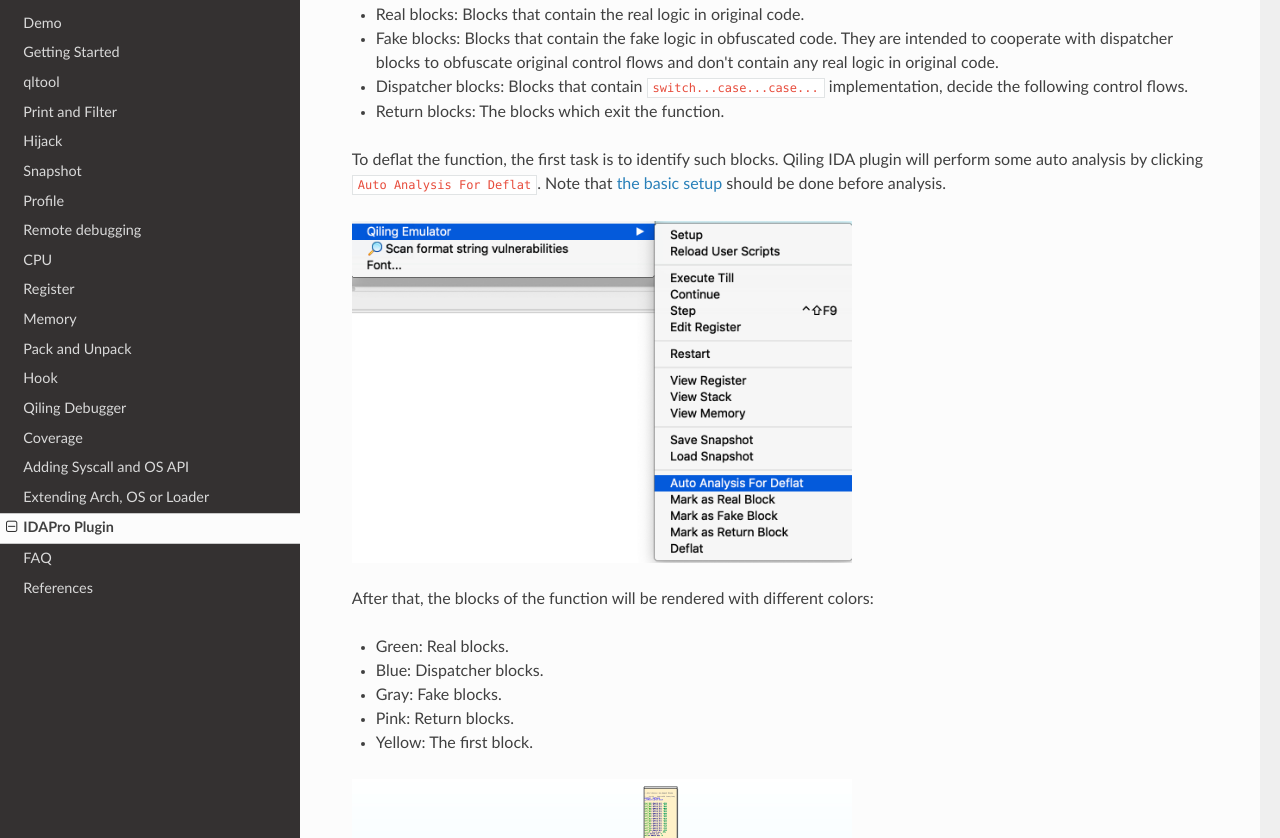
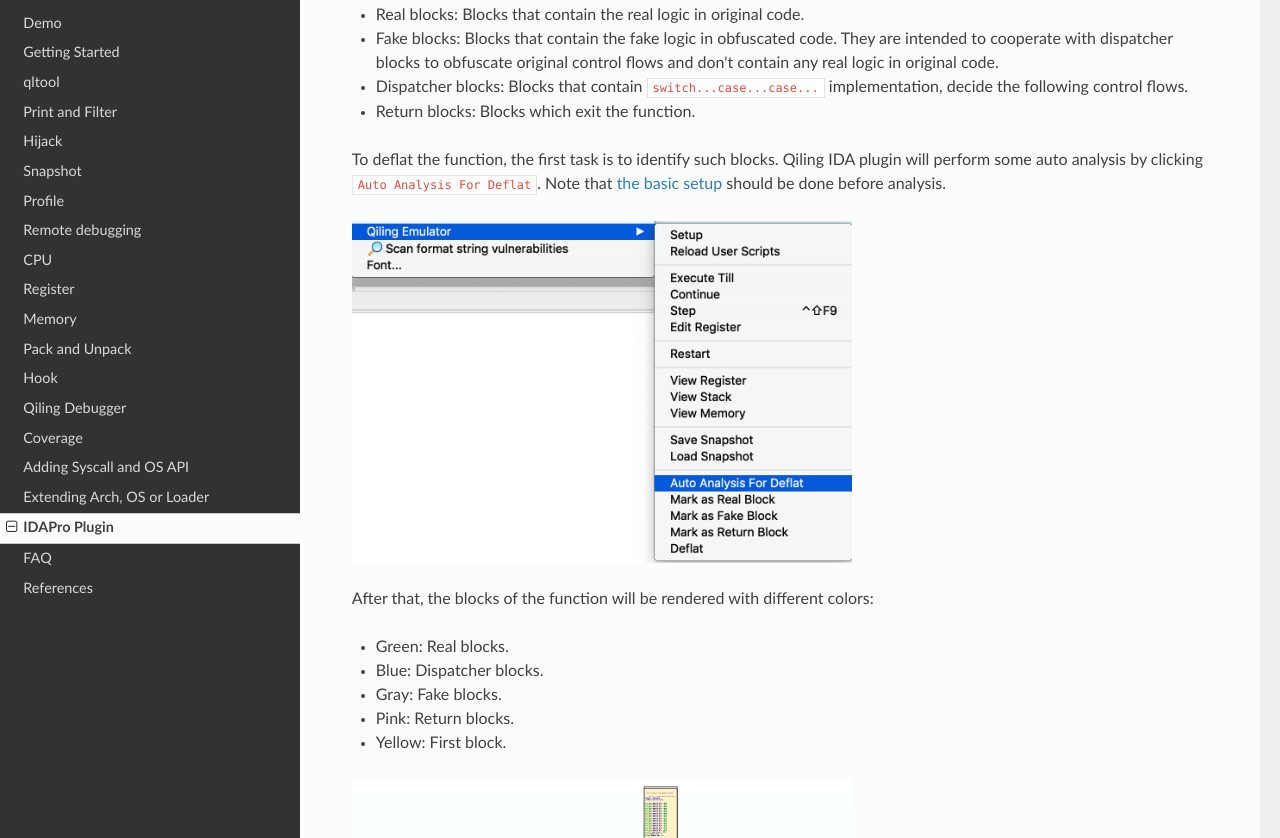
Before and after one commit to qilingframework/rtfd.io, an MkDocs documentation site: the page built from docs/ida.md, in a window 1280 px wide and 1400 px high, scrolled down 9727 px. Shown: the part 156-994 px from the top of the window. Built offline with MkDocs 1.6.1, drawn with Linux system fonts in a browser that asks for light colours; nearby versions of some CDN libraries.

Commit message:
Some fix

```diff
--- a/docs/ida.md
+++ b/docs/ida.md
@@ -252,7 +252,7 @@ Control Flow Flattening will generate four types of blocks: real blocks, fake bl
 - Real blocks: Blocks that contain the real logic in original code.
 - Fake blocks: Blocks that contain the fake logic in obfuscated code. They are intended to cooperate with dispatcher blocks to obfuscate original control flows and don't contain any real logic in original code.
 - Dispatcher blocks: Blocks that contain `switch...case...case...` implementation, decide the following control flows.
-- Return blocks: The blocks which exit the function.
+- Return blocks: Blocks which exit the function.
 
 To deflat the function, the first task is to identify such blocks. Qiling IDA plugin will perform some auto analysis by clicking `Auto Analysis For Deflat`. Note that [the basic setup](#setup) should be done before analysis.
 
@@ -264,7 +264,7 @@ After that, the blocks of the function will be rendered with different colors:
 - Blue: Dispatcher blocks.
 - Gray: Fake blocks.
 - Pink: Return blocks.
-- Yellow: The first block.
+- Yellow: First block.
 
 [![](img/deflat2.png){: style="height:auto;width:500px;display:block;margin:left"}](img/deflat2.png)
 
@@ -286,5 +286,5 @@ Pressing F5 now shows the decompiled code without any obfuscation.
 
 Some references:
 
-- https://blog.quarkslab.com/deobfuscation-recovering-an-ollvm-protected-program.html
-- http://ac.inf.elte.hu/Vol_030_2009/003.pdf
+- [https://blog.quarkslab.com/deobfuscation-recovering-an-ollvm-protected-program.html](https://blog.quarkslab.com/deobfuscation-recovering-an-ollvm-protected-program.html)
+- [http://ac.inf.elte.hu/Vol_030_2009/003.pdf](http://ac.inf.elte.hu/Vol_030_2009/003.pdf)
```
